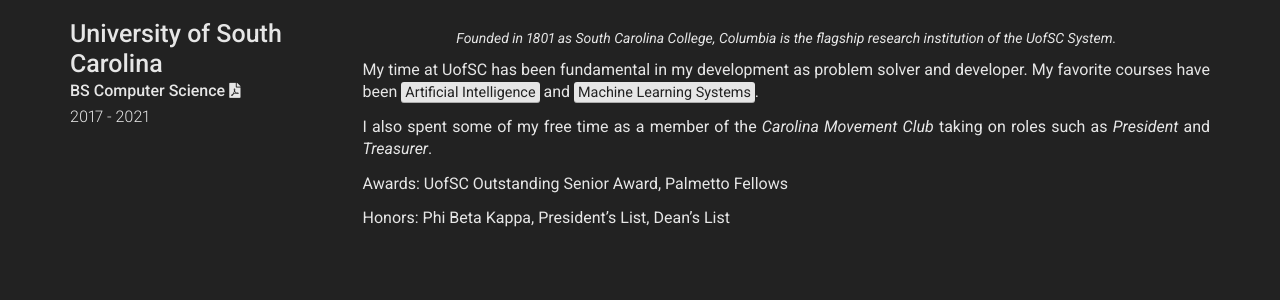
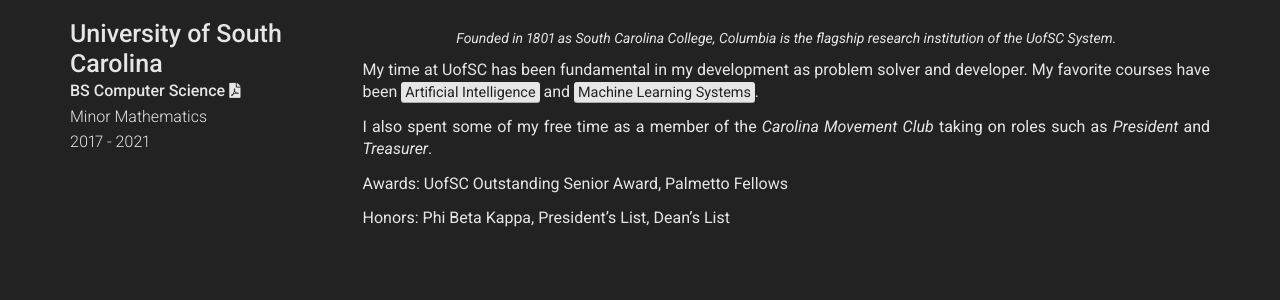
Before and after one commit to cjshearer/modern-hugo-resume, a Jekyll site: the page built from index.md, in a window 1280 px wide. Shown: the part 1270-1570 px from the top of the page. Built offline with Jekyll 4.4.1, drawn with Linux system fonts in a browser that asks for light colours; nearby versions of some CDN libraries.

Commit message:
feat: add mathematics minor to education section

```diff
--- a/_data/education.yml
+++ b/_data/education.yml
@@ -3,6 +3,7 @@
   dates: 2017 - 2021
   qualification:
     title: BS Computer Science
+    subtitle: Minor Mathematics
     icon: fa fa-file-pdf
     link: /assets/UofSC_B.S._Computer_Science_Cody_Shearer.pdf
   quote: >
--- a/_includes/left.html
+++ b/_includes/left.html
@@ -15,6 +15,9 @@
           </a>
         {%- endif -%}
       </p>
+      {%- if include.item.qualification.subtitle -%}
+        <p>{{ include.item.qualification.subtitle }}</p>
+      {%- endif -%}
     {%- endif -%}
     {%- if include.item.dates -%}<p>{{ include.item.dates }}</p>{%- endif -%}
     {% for job in include.item.jobs %}
```
